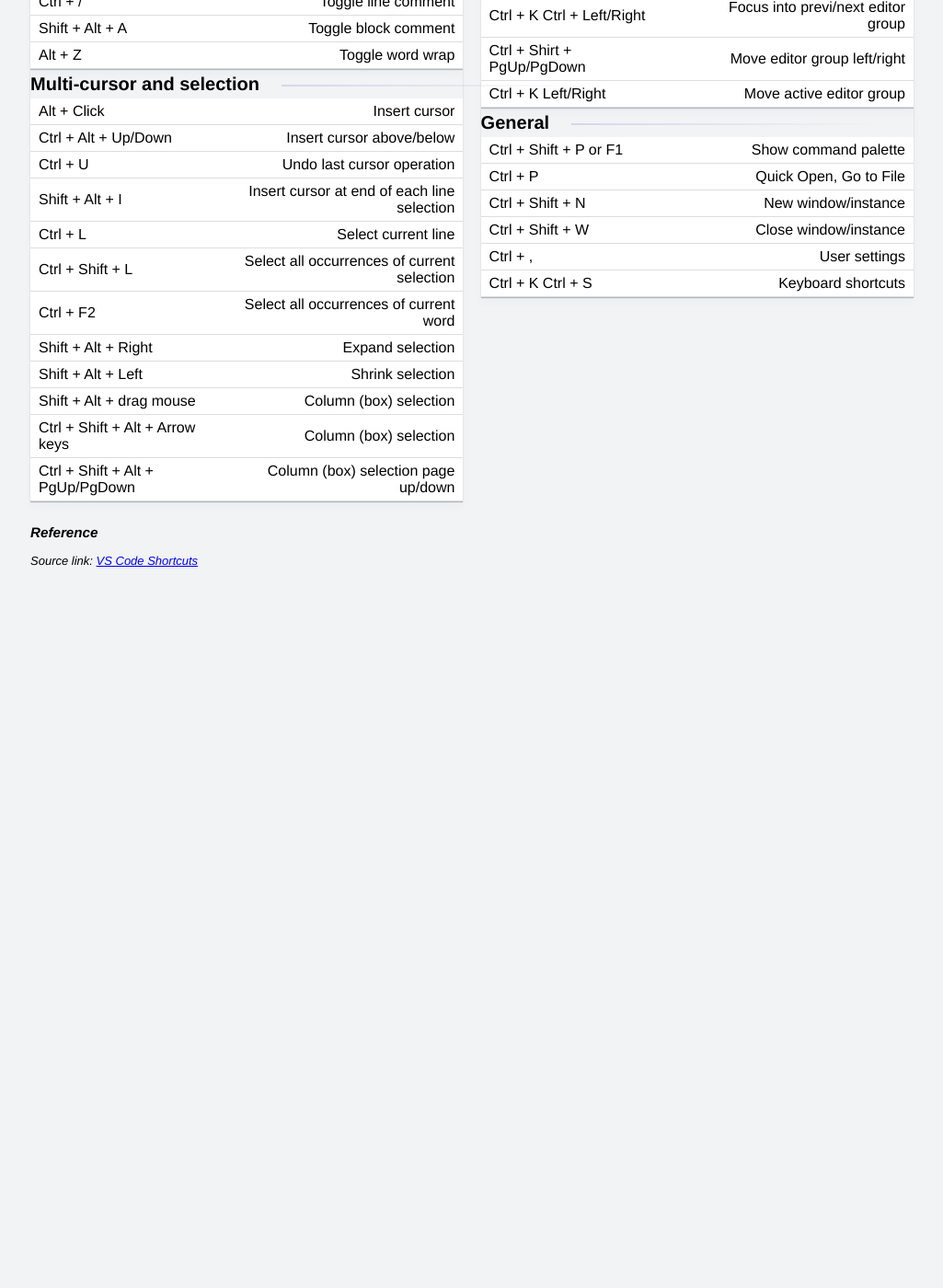
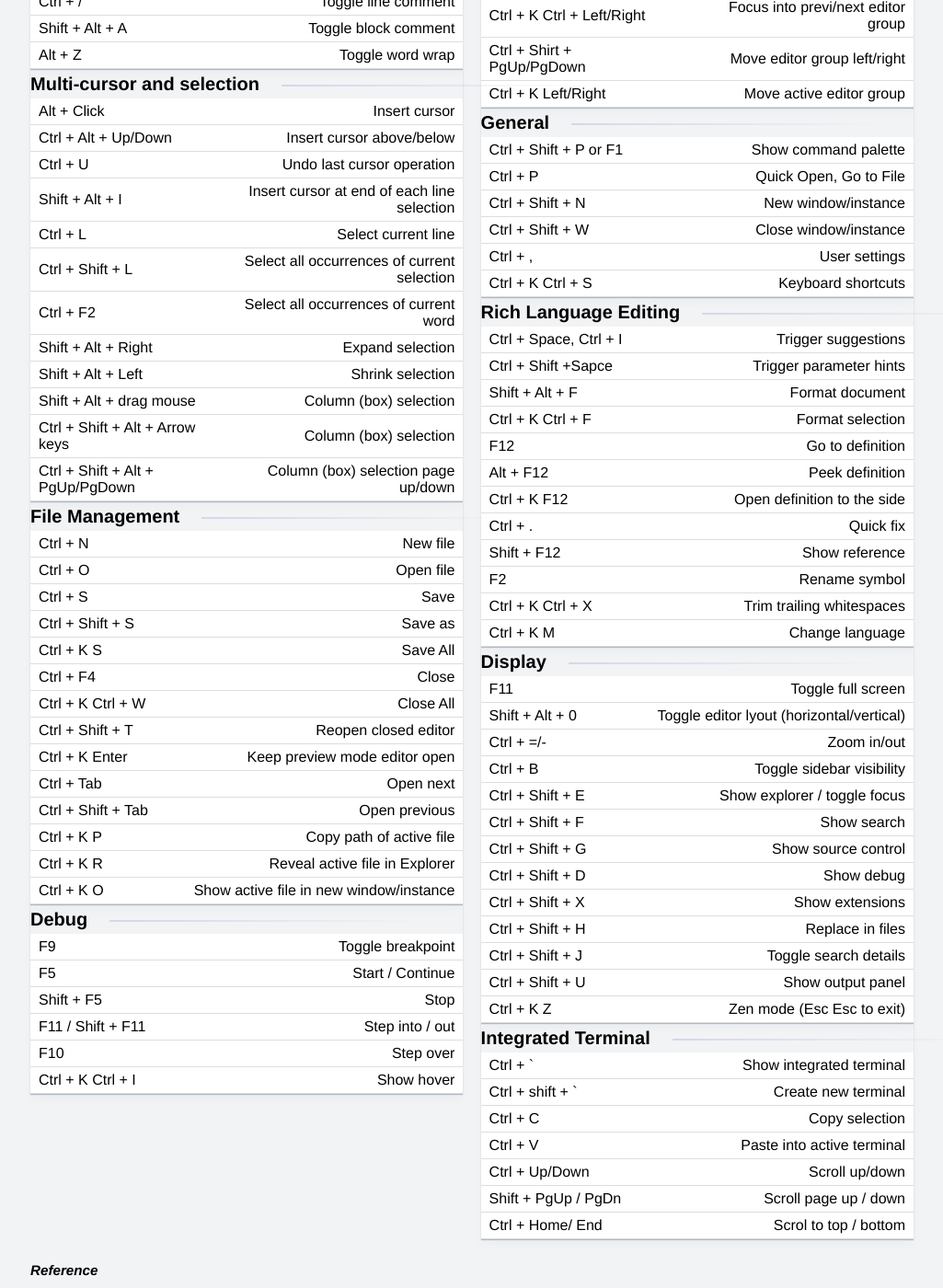
Before and after one commit to guntaka/guntaka.github.io, a Jekyll site: the page built from pages/resources/vs_code_keys.md, in a window 1280 px wide and 1400 px high, scrolled down 819 px. Shown: the whole window at 92% size, without its empty margins (127-1152 px from the left). Built offline with Jekyll 4.4.1, drawn with Linux system fonts in a browser that asks for light colours; before the commit the page ends 1449 px from its top, so only the background shows below that.

Commit message:
feat: add remaining sections in vs code shortcuts

```diff
--- a/pages/resources/vs_code_keys.md
+++ b/pages/resources/vs_code_keys.md
@@ -120,7 +120,107 @@ permalink: /resources/vscode-keys
 {: .-section.table}
 </div>
 
+
+<div markdown="1" class="hints-section right">
+### Rich Language Editing
+
+| Command                | Description |
+| ---------------------- | ----------- |
+| Ctrl + Space, Ctrl + I | Trigger suggestions |
+| Ctrl + Shift +Sapce    | Trigger parameter hints |
+| Shift + Alt + F        | Format document |
+| Ctrl + K Ctrl + F      | Format selection |
+| F12                    | Go to definition |
+| Alt + F12              | Peek definition |
+| Ctrl + K F12           | Open definition to the side |
+| Ctrl + .               | Quick fix |
+| Shift + F12            | Show reference |
+| F2                     | Rename symbol |
+| Ctrl + K Ctrl + X      | Trim trailing whitespaces |
+| Ctrl + K M             | Change language |
+{: .-section.table}
+</div>
+
+
+<div markdown="1" class="hints-section">
+### File Management
+
+| Command                | Description |
+| ---------------------- | ----------- |
+| Ctrl + N               | New file |
+| Ctrl + O               | Open file |
+| Ctrl + S               | Save |
+| Ctrl + Shift + S       | Save as |
+| Ctrl + K S             | Save All |
+| Ctrl + F4              | Close |
+| Ctrl + K Ctrl + W      | Close All |
+| Ctrl + Shift + T       | Reopen closed editor |
+| Ctrl + K Enter         | Keep preview mode editor open |
+| Ctrl + Tab             | Open next |
+| Ctrl + Shift + Tab     | Open previous |
+| Ctrl + K P             | Copy path of active file |
+| Ctrl + K R             | Reveal active file in Explorer |
+| Ctrl + K O             | Show active file in new window/instance |
+{: .-section.table}
+</div>
+
+
+<div markdown="1" class="hints-section right">
+### Display
+
+| Command                | Description |
+| ---------------------- | ----------- |
+| F11                    | Toggle full screen |
+| Shift + Alt + 0        | Toggle editor lyout (horizontal/vertical) |
+| Ctrl + =/-             | Zoom in/out |
+| Ctrl + B               | Toggle sidebar visibility |
+| Ctrl + Shift + E       | Show explorer / toggle focus |
+| Ctrl + Shift + F       | Show search |
+| Ctrl + Shift + G       | Show source control |
+| Ctrl + Shift + D       | Show debug |
+| Ctrl + Shift + X       | Show extensions |
+| Ctrl + Shift + H       | Replace in files |
+| Ctrl + Shift + J       | Toggle search details |
+| Ctrl + Shift + U       | Show output panel |
+| Ctrl + K Z             | Zen mode (Esc Esc to exit) |
+{: .-section.table}
+</div>
+
+
+<div markdown="1" class="hints-section">
+### Debug
+
+| Command            | Description |
+| ------------------ | ----------- |
+| F9                 | Toggle breakpoint |
+| F5                 | Start / Continue |
+| Shift + F5         | Stop |
+| F11 / Shift + F11  | Step into / out |
+| F10                | Step over |
+| Ctrl + K Ctrl + I  | Show hover |
+{: .-section.table}
+</div>
+
+
+<div markdown="1" class="hints-section right">
+### Integrated Terminal
+
+| Command             | Description |
+| ------------------- | ----------- |
+| Ctrl + `            | Show integrated terminal |
+| Ctrl + shift + `    | Create new terminal |
+| Ctrl + C            | Copy selection |
+| Ctrl + V            | Paste into active terminal |
+| Ctrl + Up/Down      | Scroll up/down |
+| Shift + PgUp / PgDn | Scroll page up / down |
+| Ctrl + Home/ End    | Scrol to top / bottom |
+{: .-section.table}
+</div>
+
+
+
 <div markdown="1" class="foot_notes">
 ### Reference
 Source link: [VS Code Shortcuts](https://code.visualstudio.com/shortcuts/keyboard-shortcuts-windows.pdf)
 </div>
+<!-- CSS Style creadits: devhints.io-->
```
